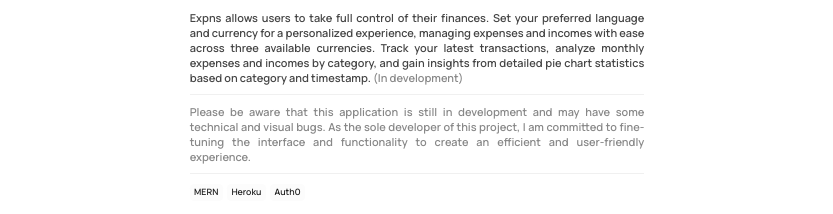
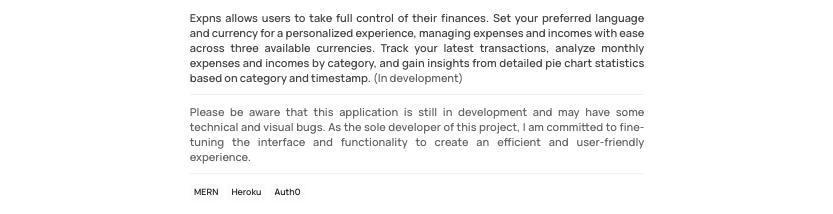
Before and after one commit to iaruso/portfolio, a React (Vite) app: page /work/expns in a window 1280 px wide. Shown: the part 447-661 px from the top of the page, without its empty margins (223-1056 px from the left). Built offline with nearby package versions, Linux system fonts and the light colour scheme.

Commit message:
Improved contrast

```diff
--- a/src/App.css
+++ b/src/App.css
@@ -218,7 +218,7 @@ section h2 {
 .works-content div.card p {
 	font-size: 1rem;
 	font-weight: 700;
-	color: #888888;
+	color: #666666;
 	margin: 0;
 }
 
@@ -262,7 +262,7 @@ section h2 {
 }
 
 .me p span {
-	color: #888888;
+	color: #666666;
 }
 
 .download-cv {
@@ -588,7 +588,7 @@ footer.fixed {
 }
 
 .work-container article span {
-	color: #888888;
+	color: #666666;
 }
 
 .work-container article > * {
@@ -620,7 +620,7 @@ footer.fixed {
 }
 
 .work-container .note-text {
-	color: #888888;
+	color: #666666;
 }
 
 .work-container .tech-n-tools {
```
